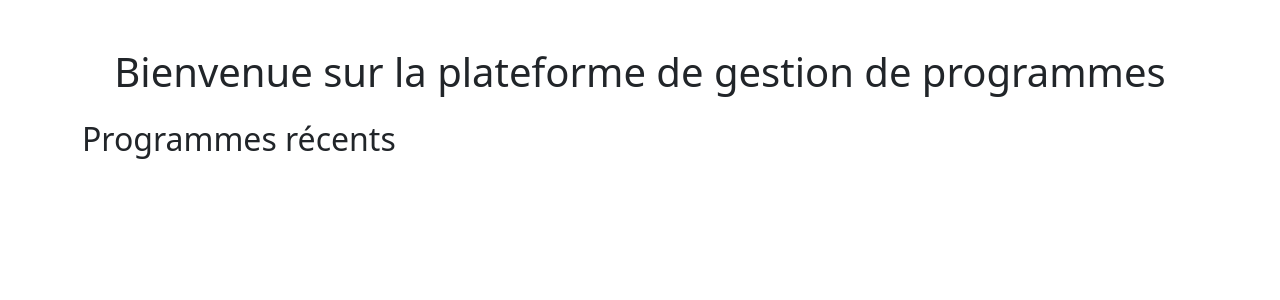
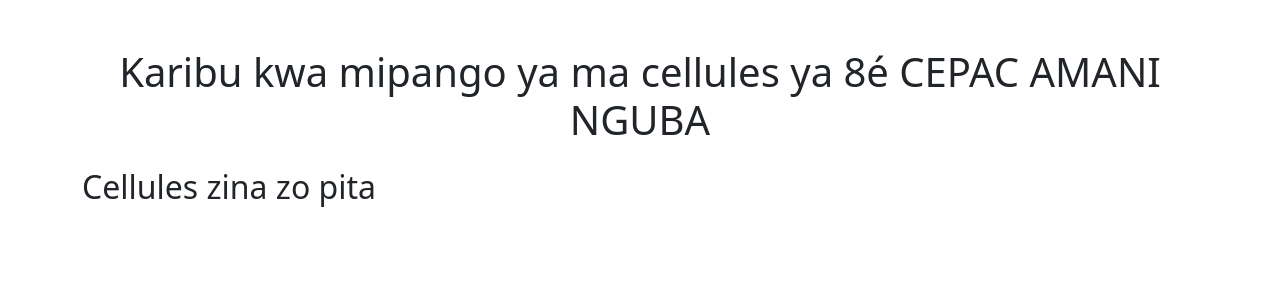
Before and after one commit to Andrebeet1/group, a Django app: page / in a window 1280 px wide. Shown: the part 56-356 px from the top of the page. Run offline with Django 4.2, Linux system fonts and the light colour scheme; data that the repository does not hold is empty.

Commit message:
Update accueil.html

```diff
--- a/programmes/templates/accueil.html
+++ b/programmes/templates/accueil.html
@@ -3,9 +3,9 @@
 {% block title %}Accueil{% endblock %}
 
 {% block content %}
-<h1 class="mb-4 text-center">Bienvenue sur la plateforme de gestion de programmes</h1>
+<h1 class="mb-4 text-center">Karibu kwa mipango ya ma cellules ya 8é CEPAC AMANI NGUBA</h1>
 
-<h2>Programmes récents</h2>
+<h2>Cellules zina zo pita</h2>
 <div class="row g-3">
     {% for programme in programmes %}
     <div class="col-md-4">
```
